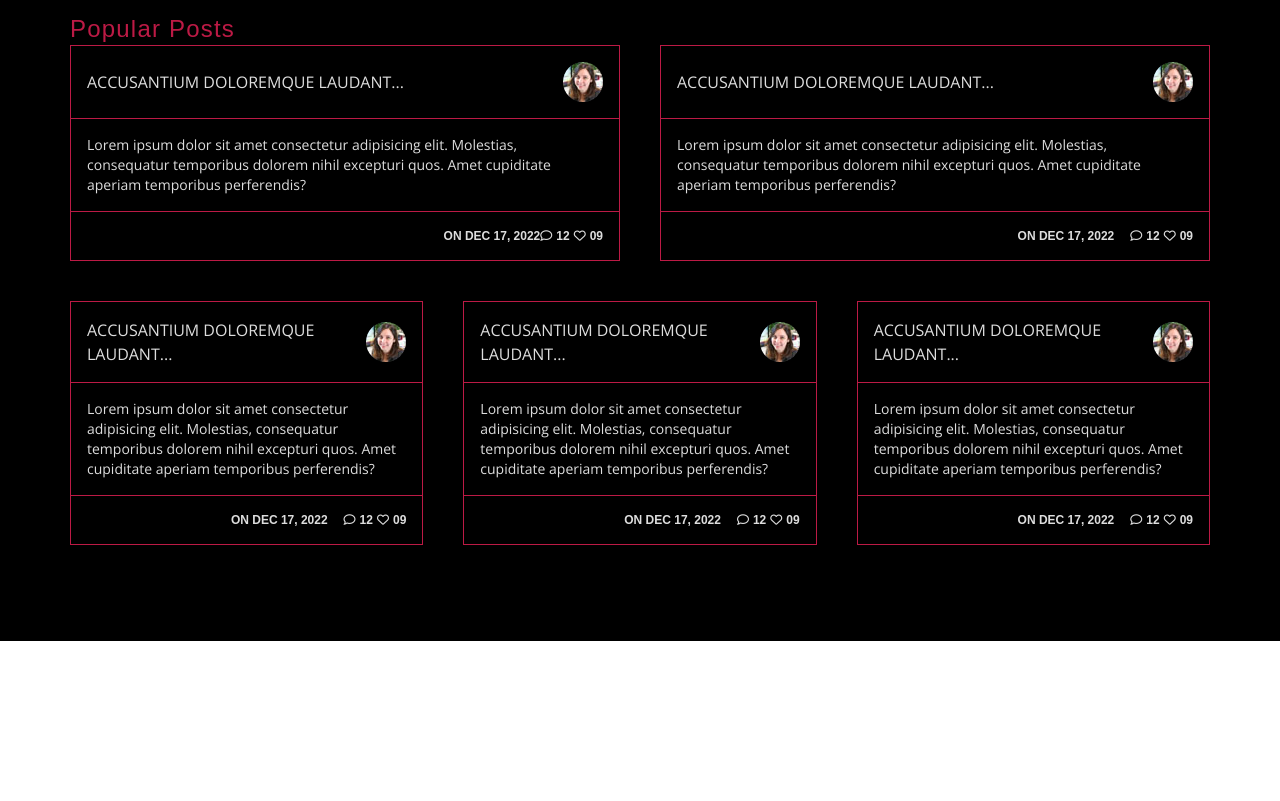
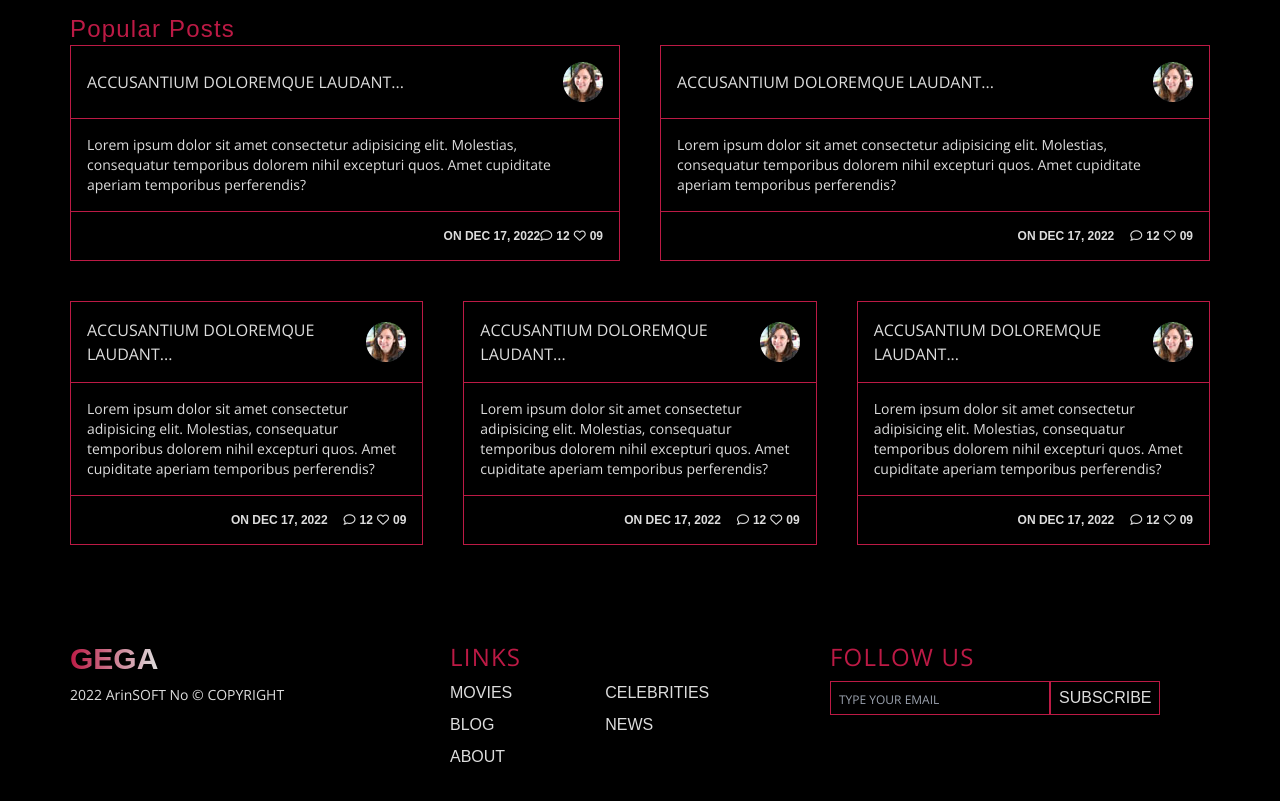
Before and after one commit to eseente/gega-project, a website: page public/index.html in a window 1280 px wide. Shown: the part 1960-2761 px from the top of the page. Before the commit the page ends 2601 px from the top, so only its background shows below. Drawn offline with nearby package versions, Linux system fonts and the light colour scheme; a web font is replaced by a local one.

Commit message:
dark mode added

```diff
--- a/public/index.html
+++ b/public/index.html
@@ -15,9 +15,15 @@
     />
 </head>
 
-<body class="font-open">
+<body class="font-open dark">
+    <!--Dark/Light Toggle-->
+    <div class="absolute top-1 left-5 cursor-pointer text-lg">
+        <i class="fa-solid fa-sun text-white" id="sun"></i>
+        <i class="fa-solid fa-moon text-black hidden" id="moon"></i>
+    </div>
+
     <!--Header Section-->
-    <header class="bg-black py-6 lg:py-12 text-gega-grey uppercase">
+    <header class="dark:bg-black bg-white py-6 lg:py-12 dark:text-gega-grey text-black uppercase">
         <!--Header Container-->
         <div class="container flex item-center justify-between space-x-8 lg:space-x-16">
             <!--Logo-->
@@ -470,7 +476,6 @@
                 </div>
             </div>
         </section>
-
         <!--Post Section-->
         <section class="py-24 bg-black text-gega-grey">
             <div class="container">
@@ -480,7 +485,7 @@
                 <!--Grid Area-->
                 <div class="grid grid-cols-6 gap-10">
                     <!--Item 1-->
-                    <div class="col-span-3 md:col-span-3 border border-gega-red">
+                    <div class="col-span-6 md:col-span-3 border border-gega-red">
                         <!--Item 1 Header-->
                         <div class="border-b border-gega-red p-4 flex items-center justify-between">
                             <h3>ACCUSANTIUM DOLOREMQUE LAUDANT...</h3>
@@ -592,6 +597,56 @@
                 </div>
             </div>
         </section>
-</body>
+        <!--Footer Section-->
+        <footer class="bg-black text-gega-grey">
+            <!--Footer Container-->
+            <div class="container flex flex-col md:flex-row px-10 lg:px-0 pb-8">
+                <!--Left-->
+                <div class="basis-1/3">
+                    <a bref="#" class="text-2xl lg:text-3xl font-bold text-transparent bg-gradient-to-r bg-clip-text from-gega-red to-gega-grey">GEGA</a
+          >
+          <p class="text-sm mt-2">2022 ArinSOFT No &copy; COPYRIGHT</p>
+        </div>
+        <!--Middle-->
+        <div class="basis-1/3">
+          <h2 class="mb-2 text-gega-red">LINKS</h2>
+          <div class="grid grid-cols-5 gap-2 uppercase">
+            <a class="col-span-2 hover:text-gega-melon duration-500" href="#"
+              >Movies</a
+            >
+            <a class="col-span-2 hover:text-gega-melon duration-500" href="#"
+              >Celebrities</a
+            >
+            <a class="col-span-2 hover:text-gega-melon duration-500" href="#"
+              >Blog</a
+            >
+            <a class="col-span-2 hover:text-gega-melon duration-500" href="#"
+              >News</a
+            >
+            <a class="col-span-2 hover:text-gega-melon duration-500" href="#"
+              >About</a
+            >
+          </div>
+        </div>
 
+        <!--Right-->
+        <div class="basis-1/3">
+          <h2 class="mb-2 text-gega-red">FOLLOW US</h2>
+          <form action="" class="flex">
+            <input
+              class="py-1 px-2 bg-transparent border border-gega-red placeholder:text-xs outline-none"
+              placeholder="TYPE YOUR EMAIL"
+              type="text"
+            />
+            <button
+              class="py-1 px-2 bg-transparent border border-gega-red bg-gega-red font-gemunu uppercase"
+            >
+              Subscribe
+            </button>
+          </form>
+        </div>
+      </div>
+    </footer>
+    <script src="./js/script.js"></script>
+  </body>
 </html>
--- /dev/null
+++ b/public/js/script.js
@@ -0,0 +1,15 @@
+const sunIcon = document.querySelector("#sun");
+const moonIcon = document.querySelector("#moon");
+const body = document.querySelector("body");
+
+sunIcon.addEventListener("click", () => {
+    sunIcon.classList.add("hidden");
+    moonIcon.classList.remove("hidden");
+    body.classList.remove("dark");
+});
+
+moonIcon.addEventListener("click", () => {
+    moonIcon.classList.add("hidden");
+    sunIcon.classList.remove("hidden");
+    body.classList.add("dark");
+});
--- a/tailwind.config.js
+++ b/tailwind.config.js
@@ -1,6 +1,7 @@
 /** @type {import('tailwindcss').Config} */
 module.exports = {
     content: ["./public/**/*.{html,js}"],
+    darkMode: "class",
     theme: {
         container: {
             center: true,
```
Also changed, not shown: public/css/styles.css. Lines whose indentation alone changed are shown as unchanged.
